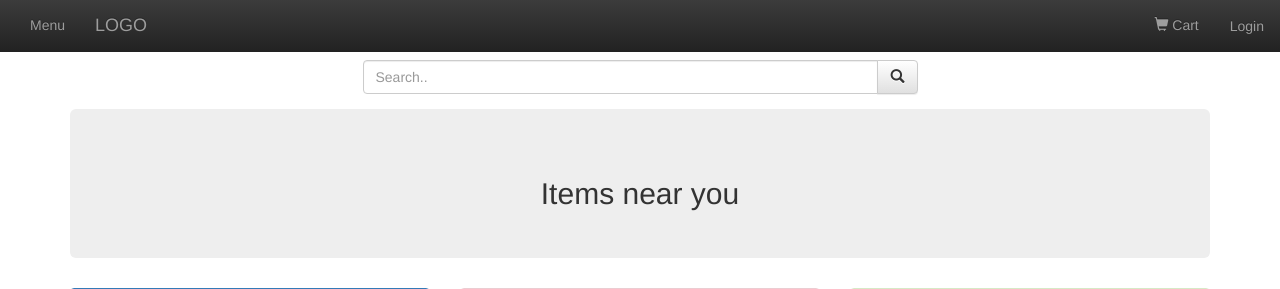
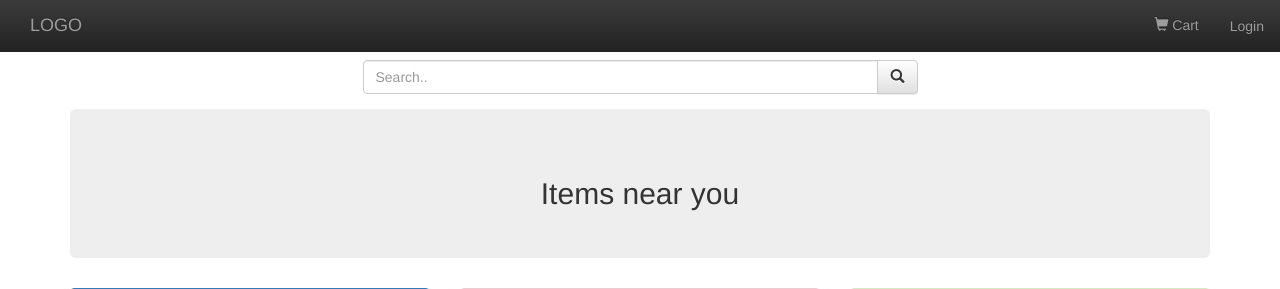
Before and after one commit to athenexcalibur/gp8, a PHP site: page /index.php in a window 1280 px wide. Shown: the top 289 px of the page. Run offline with PHP 8.4, Linux system fonts and the light colour scheme; grey boxes labelled with a size stand in for pictures from a placeholder-image service; some libraries are stand-ins or nearby versions.

Commit message:
Delete Menu Sidebar toggle
-moved toggle to post-login icon

```diff
--- a/index.php
+++ b/index.php
@@ -23,9 +23,6 @@
         <!--Navigation bar on top of Screen-->
         <nav id="navbar" class="nav navbar-inverse navbar-fixed-top">
             <div class="container-fluid">
-                <div class="nav navbar-nav">
-                    <li><a href="#" id="menu-toggle">Menu</a></li>
-                </div>
                 <div class="navbar-header">
                     <a href="index.php" class="navbar-brand">LOGO</a>
                 </div>
@@ -45,7 +42,7 @@
                     }
                     else
                     {
-                        echo '<li><a href="php/membership/logout.php" class="btn btn-small pull-left">'.
+                        echo '<li><a href="php/membership/logout.php" id="menu-toggle" class="btn btn-small pull-left">'.
                             'Hello, ' . htmlspecialchars($_SESSION["username"]) .
                         '</a></li>';
                     }
```
